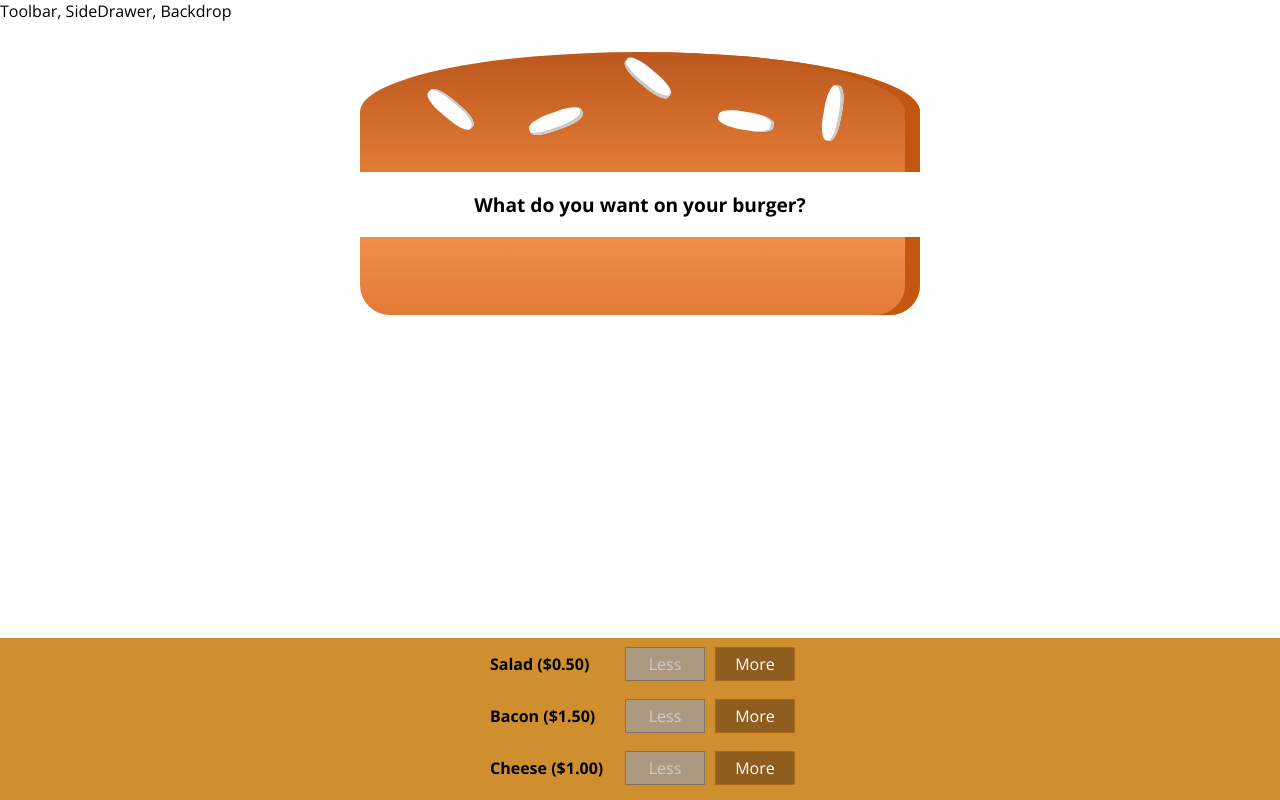
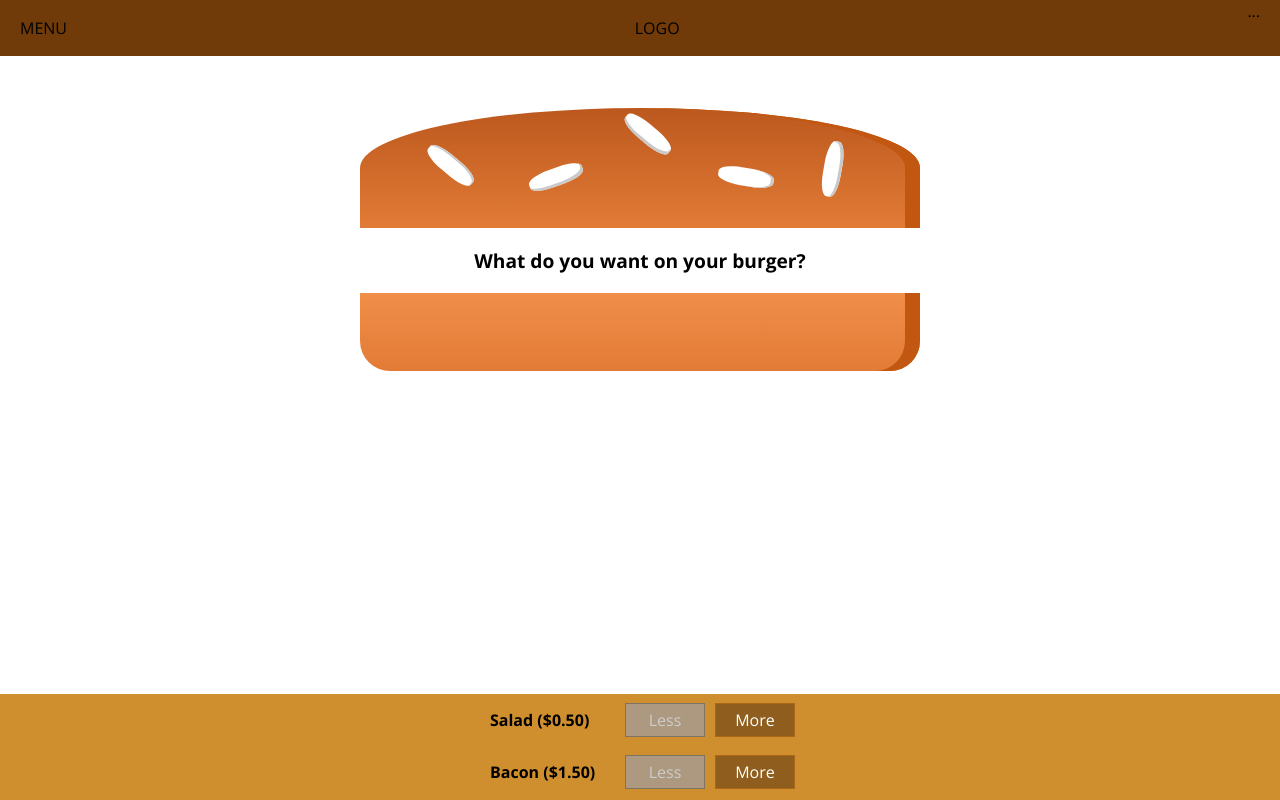
Before and after one commit to zarkle/burger-app, a React (Create React App) app: page / in a window 1280 px wide. Shown: the top 800 px of the page. Built offline with nearby package versions, Linux system fonts and the light colour scheme.

Commit message:
add toolbar component to layout component

```diff
--- a/src/components/Layout/Layout.js
+++ b/src/components/Layout/Layout.js
@@ -1,9 +1,11 @@
 import React from 'react';
 import Aux from '../../hoc/Aux';
+import Toolbar from '../Navigation/Toolbar/Toolbar';
 import styles from './Layout.module.css';
 
 const layout = (props) => (
   <Aux>
+    <Toolbar />
     <div>Toolbar, SideDrawer, Backdrop</div>
     <main className={styles.Content}>
         {props.children}
--- a/src/components/Layout/Layout.module.css
+++ b/src/components/Layout/Layout.module.css
@@ -1,3 +1,3 @@
 .Content {
-  margin-top: 16px;
+  margin-top: 72px;
 }
```
